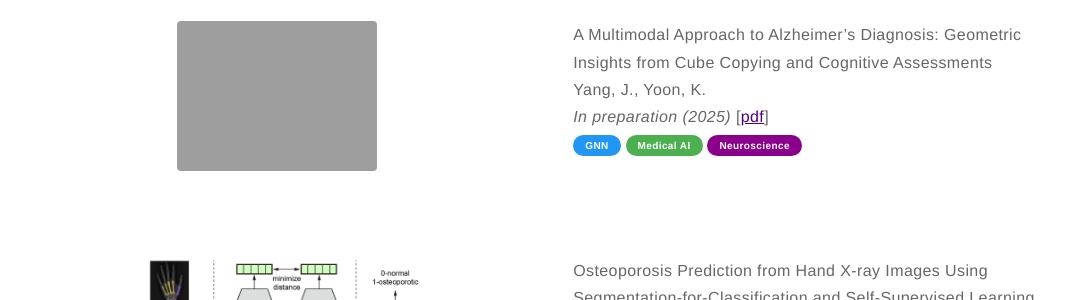
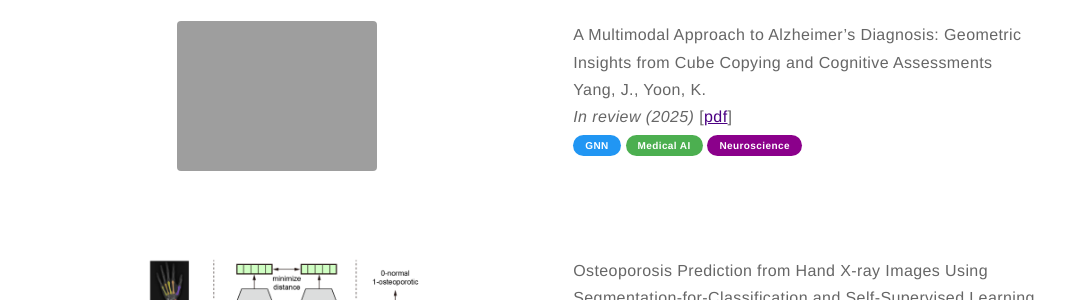
Before and after one commit to kijungyoon/kijungyoon.github.io, a Jekyll site: the page built from papers.md, in a window 1280 px wide and 900 px high, scrolled down 873 px. Shown: the part 152-452 px from the top of the window, without its empty margins (87-1163 px from the left). Built offline with Jekyll 4.4.1, drawn with Linux system fonts in a browser that asks for light colours.

Commit message:
Update papers.md

```diff
--- a/papers.md
+++ b/papers.md
@@ -43,13 +43,13 @@
 
 <div class="side-by-side">
     <div class="toleft" style="text-align:center">
-        <img class="image" src="https://kijungyoon.github.io/assets/images/alzheimer.png" alt="Alt Text" width="200">
+        <img class="image" src="https://kijungyoon.github.io/assets/images/cube.png" alt="Alt Text" width="200">
     </div>
 
     <div class="toright">
     <p><b>A Multimodal Approach to Alzheimer’s Diagnosis: Geometric Insights from Cube Copying and Cognitive Assessments</b><br>
     Yang, J., Yoon, K.<br>
-    <i>In preparation (2025)</i>
+    <i>In review (2025)</i>
     [<a href="https://">pdf</a>]<br>
     <span class="pill-label pill-blue">GNN</span>
     <span class="pill-label pill-green">Medical AI</span>
```
